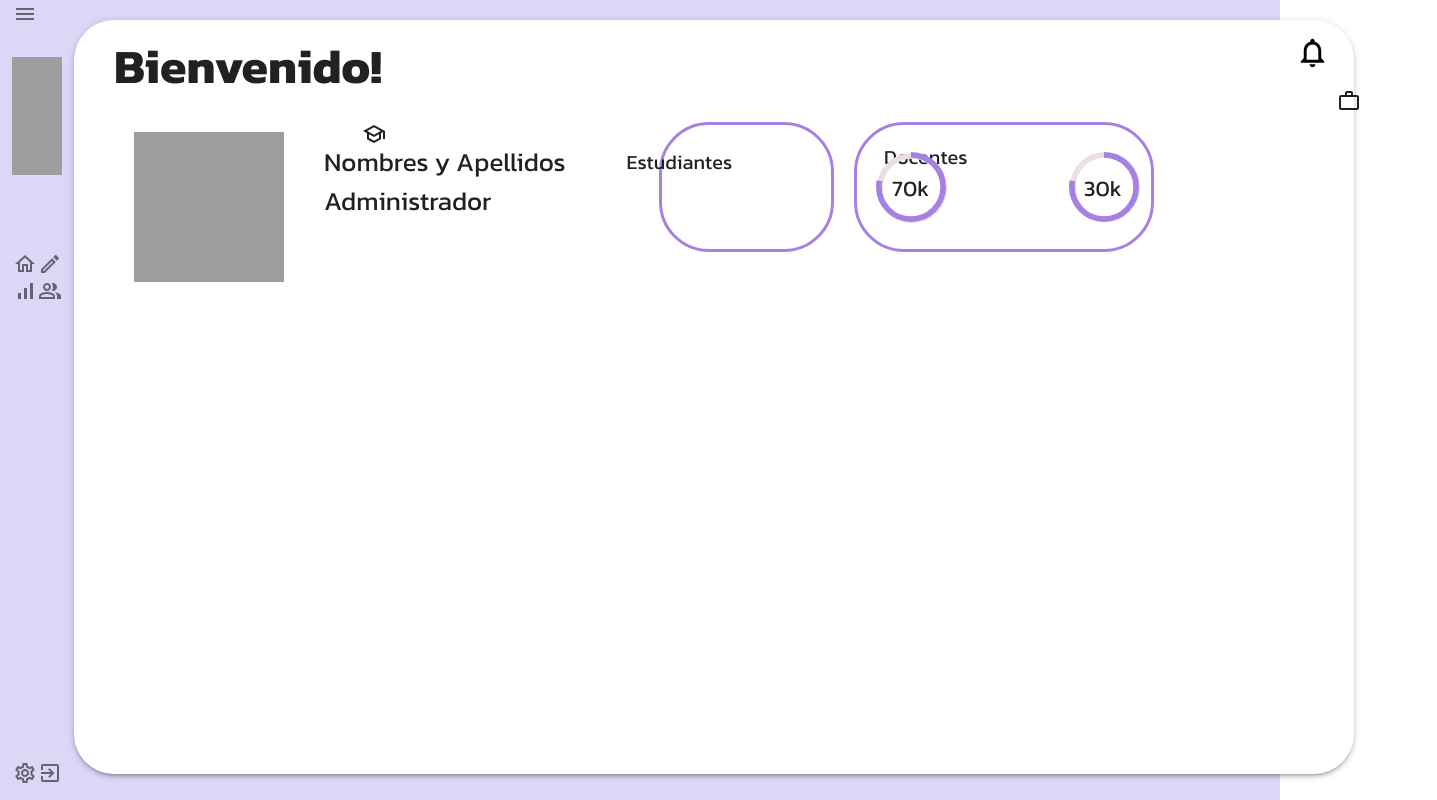
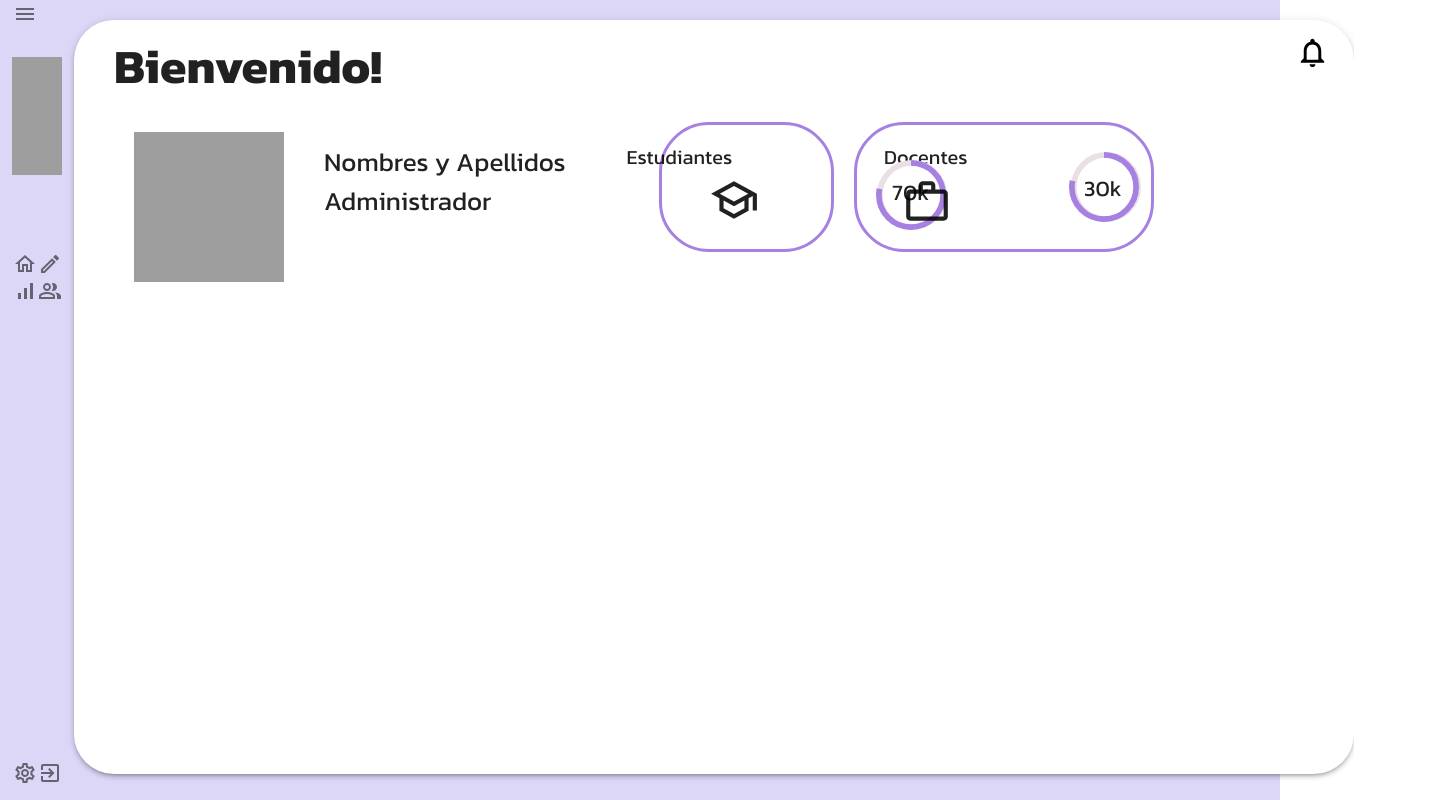
Before and after one commit to siriuzz/IndiC, a Next.js app: page /inicio_administrador in a window 1280 px wide. Shown: the whole page, 1437 px wide, since content can reach past the window. Built offline with nearby package versions, Linux system fonts and the light colour scheme; grey boxes are pictures that could not be loaded.

Commit message:
estudiantes y docentes con iconos y graficas

```diff
--- a/src/app/inicio_administrador/page.js
+++ b/src/app/inicio_administrador/page.js
@@ -66,12 +66,20 @@ const divUserInfoStyle = {
     width: "250px",
 };
 
-const BotonEstudiantesStyle = {
+const divBotonEstudiantesStyle = {
     height: "100px",
     width: "100px",
     marginRight: "5px",
     marginLeft: "-530px",
     marginTop: "-90px",
+}
+
+const BotonEstudiantesStyle = {
+    height: "50px",
+    width: "50px",
+    marginRight: "50px",
+    marginLeft: "-225px",
+    marginTop: "10px",
 }
 
 const divIndiceGraphContainerStyle = {
@@ -96,7 +104,7 @@ const divIndiceGraphStyle = {
 const divIndiceStyle = {
     display: "flex",
     position: "absolute",
-    marginTop: "150px",
+    marginTop: "135px",
     marginLeft: "230px",
     fontSize: "22px"
 };
@@ -106,7 +114,7 @@ const divIndiceTextStyle = {
     width: "155px",
     marginLeft: "-85px",
     alignSelf: "center",
-    marginTop: "-50px"
+    marginTop: "-60px"
 };
 
 
@@ -147,12 +155,22 @@ const div2IndiceTextStyle = {
     marginTop: "-240px"
 };
 
-const BotonDocenteStyle = {
+
+const divBotonDocenteStyle = {
     height: "100px",
     width: "100px",
     marginRight: "5px",
-    marginLeft: "215px",
+    marginLeft: "-50px",
     marginTop: "-90px",
+}
+
+
+const BotonDocenteStyle = {
+    height: "50px",
+    width: "50px",
+    marginRight: "5px",
+    marginLeft: "-220px",
+    marginTop: "5px",
 }
 
 
@@ -182,12 +200,12 @@ export default function InicioAdministrador() {
                         <div style={divIndiceGraphContainerStyle}>
                         <div style={divIndiceStyle}>
                         <div style={divIndiceGraphStyle}>
-                                    70k
-                                    <div style={BotonEstudiantesStyle}>
-                                        <SchoolOutlinedIcon/>
-                                        <CircularProgress style={{ color: "#ebdfe6", marginLeft: "515px", marginTop: "5px"}} size={70} variant="determinate" value={100} />
+                                    70k <SchoolOutlinedIcon style={BotonEstudiantesStyle}/>
+
+                                    <div style={divBotonEstudiantesStyle}>
+                                        <CircularProgress style={{ color: "#ebdfe6", marginLeft: "515px", marginTop: "25px"}} size={70} variant="determinate" value={100} />
                                     </div>
-                                    <CircularProgress style={{ marginTop: "-63px", marginLeft: "-16px", display: "flex" }} size={70} variant="determinate" value={78} />
+                                    <CircularProgress style={{ marginTop: "-75px", marginLeft: "-16px", display: "flex" }} size={70} variant="determinate" value={78} />
                                 </div>
                             </div>
                             <div style={divIndiceTextStyle}>
@@ -197,12 +215,11 @@ export default function InicioAdministrador() {
                         <div style={div2IndiceGraphContainerStyle}>
                             <div style={div2IndiceGraphStyle}>
                                 <div style={div2IndiceStyle}>
-                                    30k
-                                    <div style={BotonDocenteStyle}>
-                                        <WorkOutlineOutlinedIcon/>
+                                    30k  <WorkOutlineOutlinedIcon style={BotonDocenteStyle}/>
+
+                                    <div style={divBotonDocenteStyle}>
                                     </div>
-
-                                <CircularProgress style={{ color: "#ebdfe6", marginLeft: "-372px", marginTop: "-20px"  }} size={70} variant="determinate" value={100} />
+                                <CircularProgress style={{ color: "#ebdfe6", marginLeft: "59px", marginTop: "-20px"  }} size={70} variant="determinate" value={100} />
 
                                 </div>
                                 <CircularProgress style={{ marginTop: "-50px", marginLeft: "5px", display: "flex" }} size={70} variant="determinate" value={78} />
```
